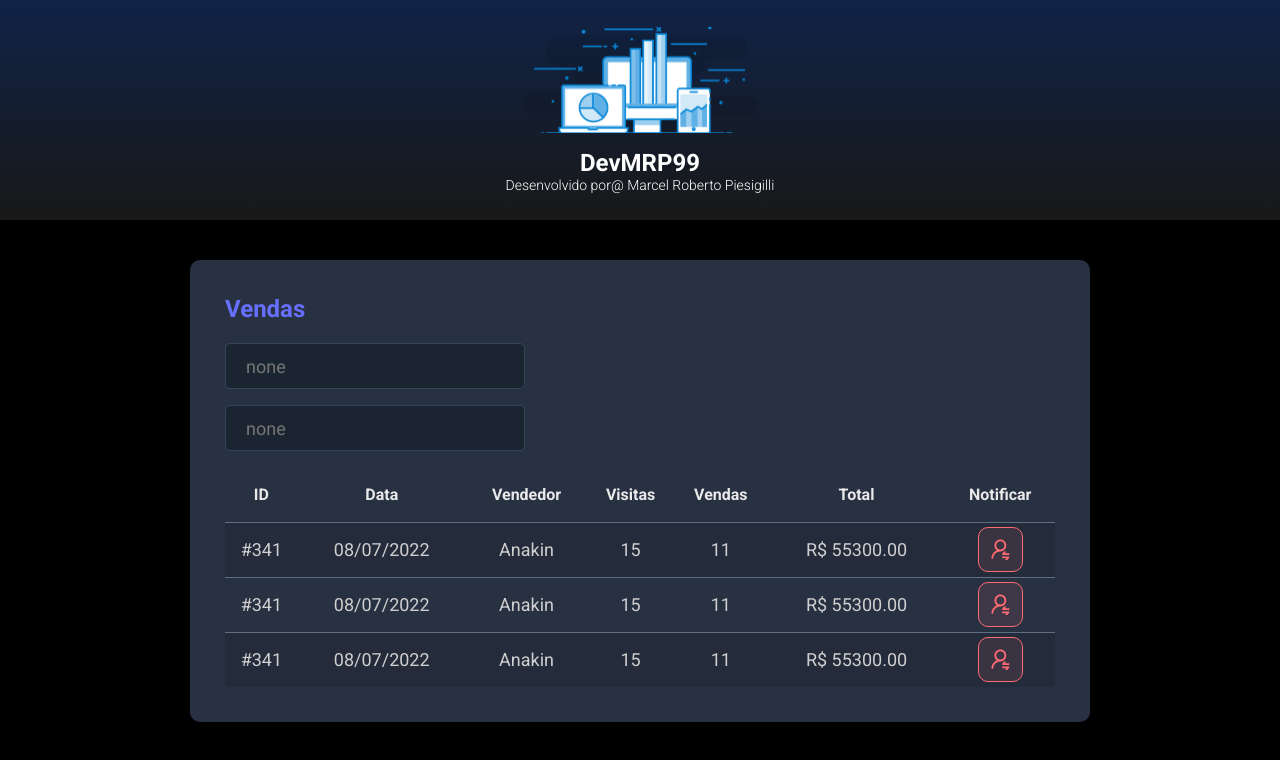
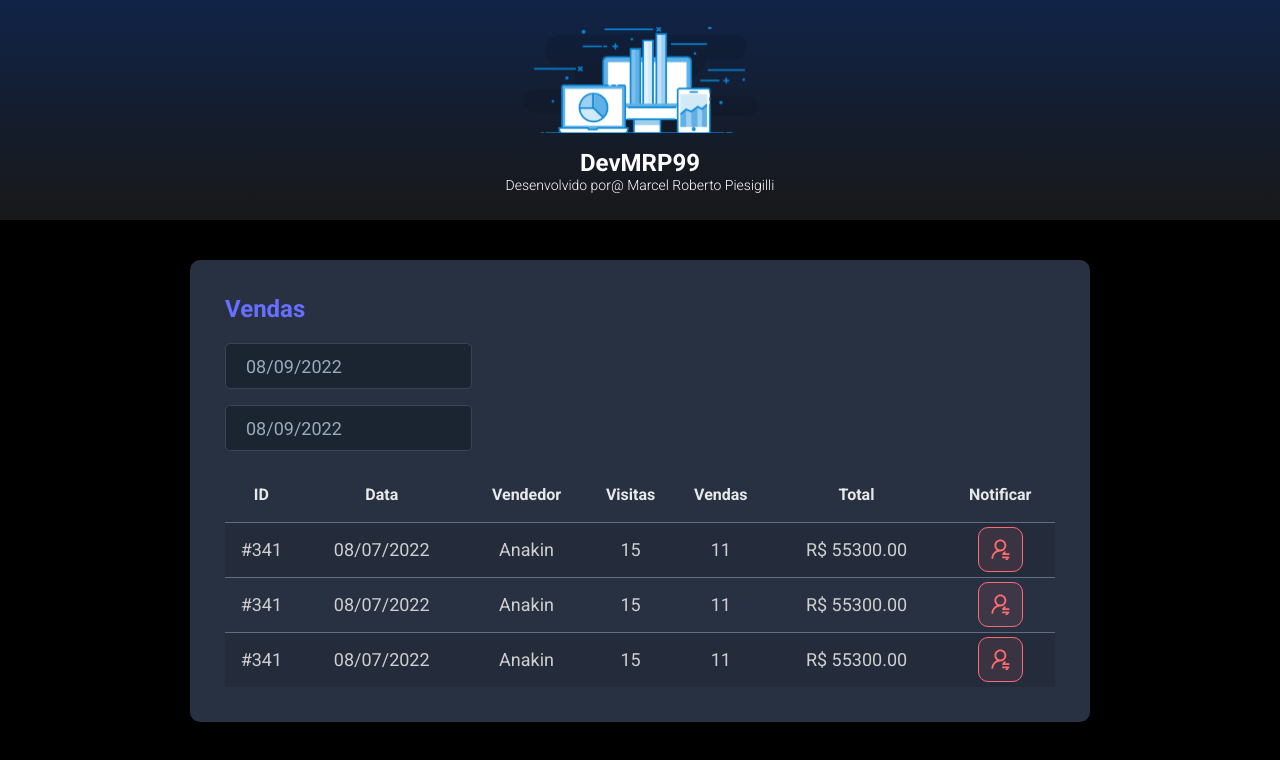
Before and after one commit to mrp99/react_project, a React (Vite) app in the folder dsmeta/react/: page / in a window 1280 px wide. Shown: the top 760 px of the page. Built offline with nearby package versions, Linux system fonts and the light colour scheme.

Commit message:
Data Picker

```diff
--- a/dsmeta/react/package.json
+++ b/dsmeta/react/package.json
@@ -8,7 +8,9 @@
     "preview": "vite preview"
   },
   "dependencies": {
+    "@types/react-datepicker": "4.4.2",
     "react": "^18.0.0",
+    "react-datepicker": "4.8.0",
     "react-dom": "^18.0.0"
   },
   "devDependencies": {
--- a/dsmeta/react/src/components/SalesCard/index.tsx
+++ b/dsmeta/react/src/components/SalesCard/index.tsx
@@ -1,3 +1,6 @@
+import DatePicker from "react-datepicker";
+import "react-datepicker/dist/react-datepicker.css";
+
 import NotificantionButton from '../NotificantionButton';
 import './styles.css';
 
@@ -7,10 +10,20 @@
       <h2 className="dsmeta-sales-title">Vendas</h2>
       <div>
         <div className="dsmeta-form-control-container">
-          <input className="dsmeta-form-control" type="text"  placeholder="none"/>
+          <DatePicker
+            selected={new Date()}
+            onChange={(date: Date) => { }}
+            className="dsmeta-form-control"
+            dateFormat="dd/MM/yyyy"
+          />
         </div>
         <div className="dsmeta-form-control-container">
-          <input className="dsmeta-form-control" type="text" placeholder="none" />
+          <DatePicker
+            selected={new Date()}
+            onChange={(date: Date) => { }}
+            className="dsmeta-form-control"
+            dateFormat="dd/MM/yyyy"
+          />
         </div>
       </div>
       <div>
@@ -36,7 +49,7 @@
               <td>R$ 55300.00</td>
               <td>
                 <div className="dsmeta-red-btn-container">
-                  <NotificantionButton/>
+                  <NotificantionButton />
                 </div>
               </td>
             </tr>
@@ -49,7 +62,7 @@
               <td>R$ 55300.00</td>
               <td>
                 <div className="dsmeta-red-btn-container">
-                <NotificantionButton/>
+                  <NotificantionButton />
                 </div>
               </td>
             </tr>
@@ -62,7 +75,7 @@
               <td>R$ 55300.00</td>
               <td>
                 <div className="dsmeta-red-btn-container">
-                <NotificantionButton/>
+                  <NotificantionButton />
                 </div>
               </td>
             </tr>
```
Also changed, not shown: 1 other file (tests, documents, lock files or other folders).
